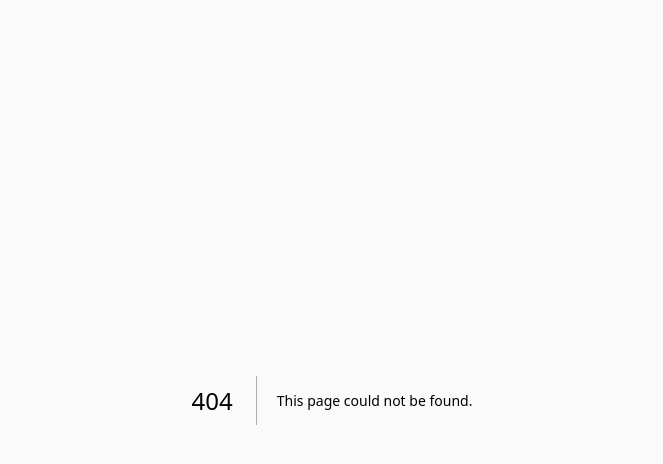
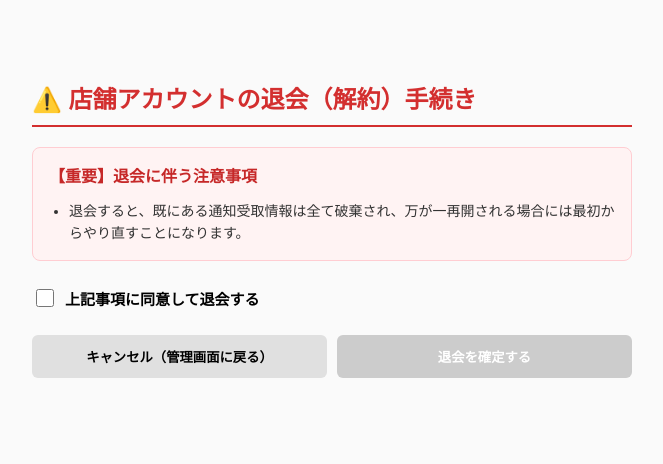
Before and after one commit to thellcishii-lang/push-taro, a Next.js app: page /admin/cancel in a window 1280 px wide. Before the commit this address had no page. Shown: the top 464 px of the page, without its empty margins (308-971 px from the left). Built offline with nearby package versions, Linux system fonts and the light colour scheme; no server answers.

Commit message:
Create page.tsx

```diff
--- /dev/null
+++ b/app/admin/cancel/page.tsx
@@ -0,0 +1,131 @@
+'use client';
+
+import { useState, useEffect } from 'react';
+import { useRouter, useSearchParams } from 'next/navigation';
+import { onAuthStateChanged } from 'firebase/auth';
+import { auth } from '@/lib/firebase-client';
+
+export default function CancelPage() {
+  const router = useRouter();
+  const searchParams = useSearchParams();
+  const shopId = searchParams.get('shopId');
+
+  const [user, setUser] = useState<any>(null);
+  const [agreed, setAgreed] = useState(false);
+  const [loading, setLoading] = useState(false);
+  const [validUntil, setValidUntil] = useState<string>('');
+
+  useEffect(() => {
+    const unsub = onAuthStateChanged(auth, async (u) => {
+      setUser(u);
+      if (u && shopId) {
+        // 店舗情報を取得して有効期限を表示用セット
+        const idToken = await u.getIdToken();
+        const res = await fetch(`/api/admin/dashboard?shopId=${shopId}`, {
+          headers: { Authorization: `Bearer ${idToken}` },
+        });
+        if (res.ok) {
+          const data = await res.json();
+          if (data.shop?.chargedThroughDate) {
+            setValidUntil(data.shop.chargedThroughDate);
+          } else {
+            // 今月末などをフォールバックとしてセット
+            const now = new Date();
+            const lastDay = new Date(now.getFullYear(), now.getMonth() + 1, 0);
+            setValidUntil(lastDay.toISOString().slice(0, 10));
+          }
+        }
+      }
+    });
+    return () => unsub();
+  }, [shopId]);
+
+  const handleCancel = async () => {
+    if (!user || !shopId || !agreed) return;
+
+    setLoading(true);
+    try {
+      const idToken = await user.getIdToken();
+      const res = await fetch('/api/cancel-subscription', {
+        method: 'POST',
+        headers: {
+          'Content-Type': 'application/json',
+          Authorization: `Bearer ${idToken}`,
+        },
+        body: JSON.stringify({ shopId }),
+      });
+
+      const data = await res.json();
+      if (res.ok) {
+        alert('退会手続きが完了いたしました。');
+        router.push('/admin');
+      } else {
+        alert('エラー: ' + data.error);
+      }
+    } catch (err: any) {
+      alert('通信エラーが発生しました: ' + err.message);
+    } finally {
+      setLoading(false);
+    }
+  };
+
+  return (
+    <main style={{ maxWidth: '600px', margin: '40px auto', padding: '20px', fontFamily: 'sans-serif' }}>
+      <h2 style={{ color: '#d32f2f', borderBottom: '2px solid #d32f2f', paddingBottom: '10px' }}>
+        ⚠️ 店舗アカウントの退会（解約）手続き
+      </h2>
+
+      <div style={{ background: '#fff3f3', border: '1px solid #ffcdd2', padding: '16px', borderRadius: '8px', margin: '20px 0', lineHeight: 1.6 }}>
+        <p style={{ margin: '0 0 10px 0', fontWeight: 'bold', color: '#c62828' }}>
+          【重要】退会に伴う注意事項
+        </p>
+        <ul style={{ margin: 0, paddingLeft: '20px', fontSize: '14px', color: '#333' }}>
+          <li>退会すると、既にある通知受取情報は全て破棄され、万が一再開される場合には最初からやり直すことになります。</li>
+          {validUntil && (
+            <li style={{ marginTop: '8px', fontWeight: 'bold', color: '#d32f2f' }}>
+              現在の決済により、<strong>{validUntil}</strong> までご利用いただけます。
+            </li>
+          )}
+        </ul>
+      </div>
+
+      <div style={{ margin: '25px 0' }}>
+        <label style={{ display: 'flex', alignItems: 'center', gap: '8px', cursor: 'pointer', fontSize: '15px', fontWeight: 'bold' }}>
+          <input
+            type="checkbox"
+            checked={agreed}
+            onChange={(e) => setAgreed(e.target.checked)}
+            style={{ width: '18px', height: '18px' }}
+          />
+          上記事項に同意して退会する
+        </label>
+      </div>
+
+      <div style={{ display: 'flex', gap: '10px' }}>
+        <button
+          onClick={() => router.push('/admin')}
+          style={{ flex: 1, padding: '12px', background: '#e0e0e0', border: 'none', borderRadius: '6px', cursor: 'pointer', fontWeight: 'bold' }}
+        >
+          キャンセル（管理画面に戻る）
+        </button>
+
+        <button
+          onClick={handleCancel}
+          disabled={!agreed || loading}
+          style={{
+            flex: 1,
+            padding: '12px',
+            background: !agreed || loading ? '#ccc' : '#d32f2f',
+            color: '#fff',
+            border: 'none',
+            borderRadius: '6px',
+            cursor: !agreed || loading ? 'not-allowed' : 'pointer',
+            fontWeight: 'bold',
+          }}
+        >
+          {loading ? '処理中...' : '退会を確定する'}
+        </button>
+      </div>
+    </main>
+  );
+}
```
